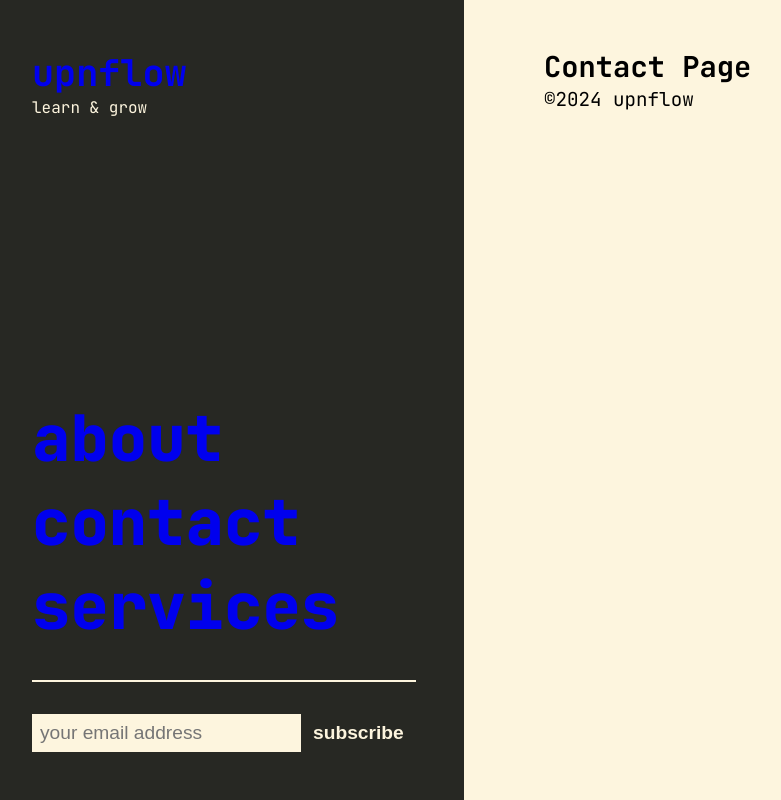
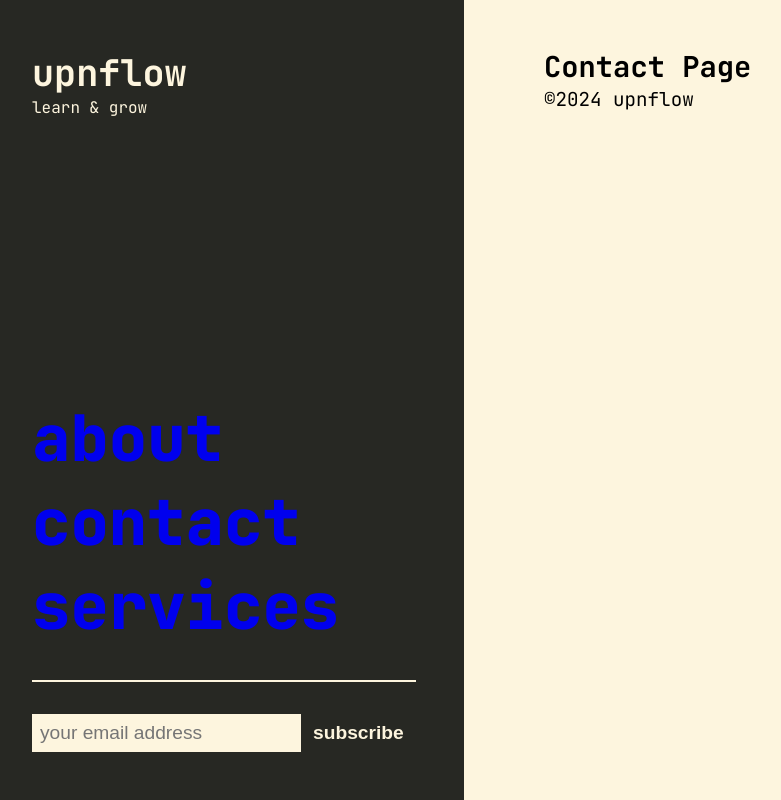
Before and after one commit to yogskr/upnflow, a Next.js app: page /contact in a window 1280 px wide. Shown: the whole page, without its empty margins (16-797 px from the left). Built offline with nearby package versions, Linux system fonts and the light colour scheme.

Commit message:
Renamed the file name

```diff
--- a/components/navbar/Navbar.jsx
+++ b/components/navbar/Navbar.js
@@ -24,9 +24,9 @@ export default function Navbar() {
   return (
     <nav className={styles.container}>
       <article>
-        <h1 className={styles.logo}>
-          <Link href="/">{metadata.title}</Link>
-        </h1>
+        <Link href="/">
+          <h1 className={styles.logo}>{metadata.title}</h1>
+        </Link>
         <p className={styles.tagLine}>{metadata.description}</p>
       </article>
       <div>
```
